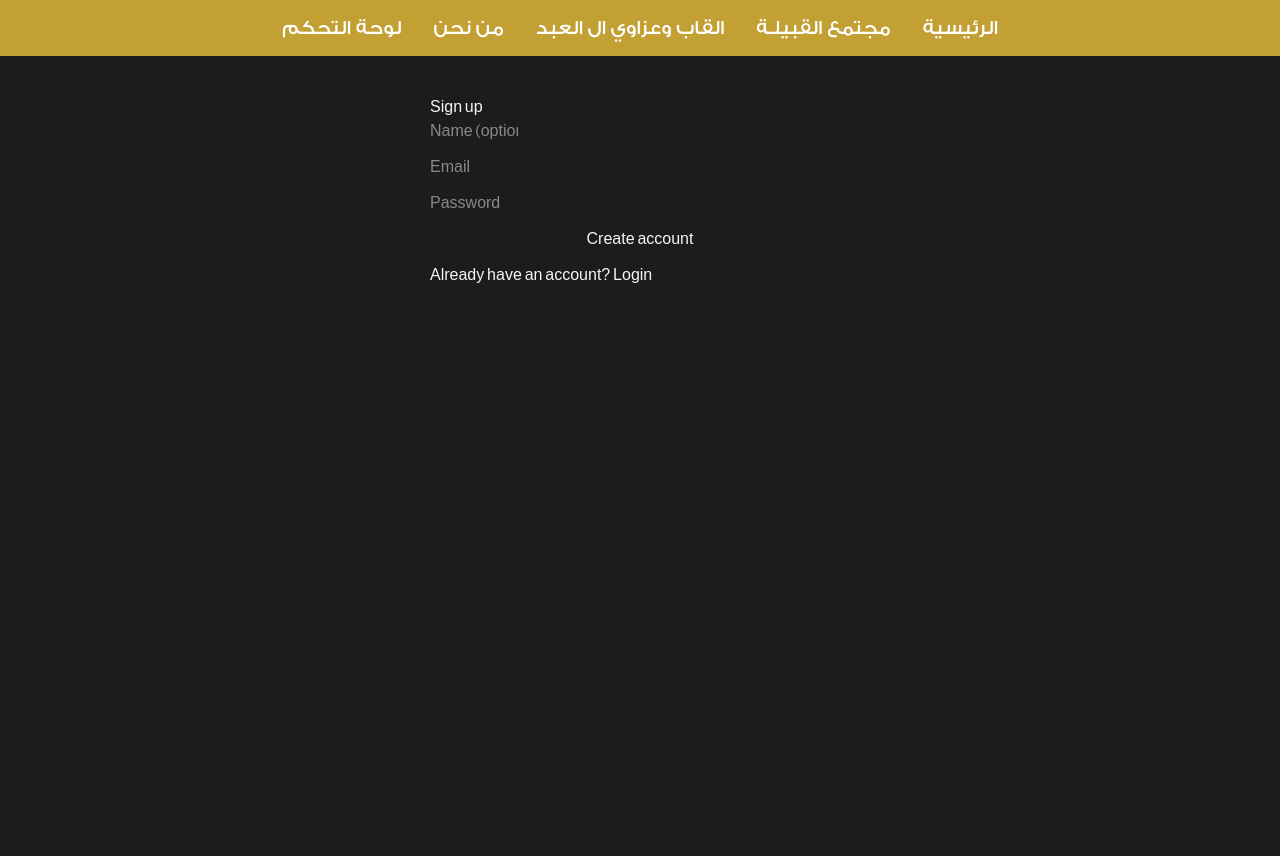
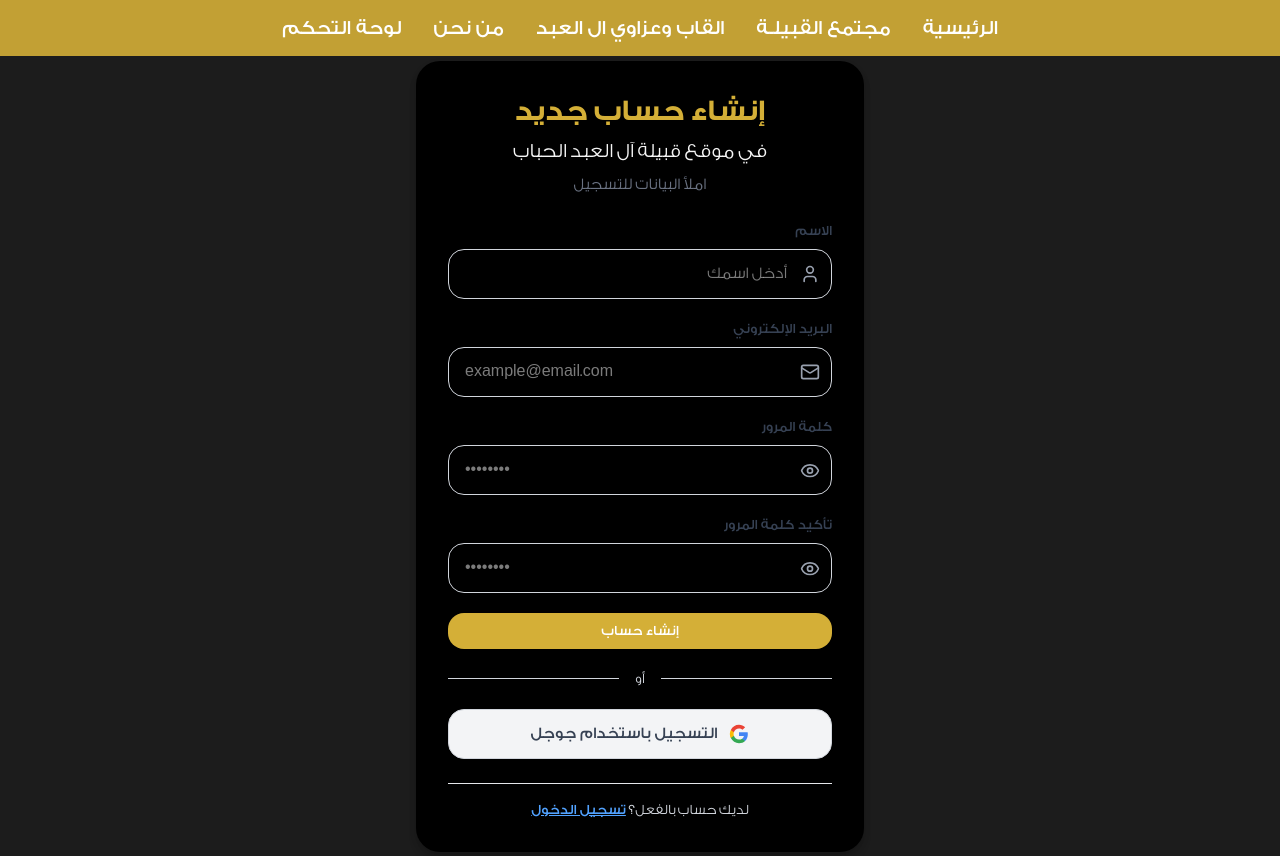
Before and after one commit to malikhussein/alabd-family, a Next.js app: page /signup in a window 1280 px wide. Before the commit the page ends 800 px from the top, so only its background shows below. Built offline with nearby package versions, Linux system fonts and the light colour scheme.

Commit message:
fix: enhance signup form with Arabic localization and password visibility toggle

```diff
--- a/app/signup/page.tsx
+++ b/app/signup/page.tsx
@@ -6,13 +6,17 @@
 import { signupSchema, type SignupInput } from '@/lib/validation/auth';
 import { signIn } from 'next-auth/react';
 import Link from 'next/link';
+import { Button } from '../../components/ui/button';
+import { Eye, EyeOff, Mail, User } from 'lucide-react';
 
 export default function SignupPage() {
   const [serverError, setServerError] = useState<string | null>(null);
+  const [showPassword, setShowPassword] = useState(false);
+  const [showConfirmPassword, setShowConfirmPassword] = useState(false);
 
   const form = useForm<SignupInput>({
     resolver: zodResolver(signupSchema),
-    defaultValues: { name: '', email: '', password: '' },
+    defaultValues: { name: '', email: '', password: '', confirmPassword: '' },
     mode: 'onSubmit',
   });
 
@@ -28,7 +32,7 @@
     const data = await res.json().catch(() => ({}));
 
     if (!res.ok) {
-      setServerError(data?.message ?? 'Signup failed');
+      setServerError(data?.message ?? 'فشل إنشاء الحساب');
       return;
     }
 
@@ -44,48 +48,218 @@
   const { errors, isSubmitting } = formState;
 
   return (
-    <div style={{ maxWidth: 420, margin: '40px auto' }}>
-      <h1>Sign up</h1>
+    <div
+      className="min-h-screen bg-card flex items-center justify-center"
+      dir="rtl"
+    >
+      <div className="w-full max-w-md">
+        {/* Card Container */}
+        <div className="rounded-2xl bg-black shadow-xl p-8 space-y-6">
+          {/* Header */}
+          <div className="text-center space-y-2">
+            <h1 className="text-3xl font-bold text-primary">إنشاء حساب جديد</h1>
+            <h4 className="text-xl">في موقع قبيلة آل العبد الحباب</h4>
+            <p className="text-gray-500">املأ البيانات للتسجيل</p>
+          </div>
 
-      <form
-        onSubmit={handleSubmit(onSubmit)}
-        style={{ display: 'grid', gap: 12 }}
-      >
-        <div>
-          <input placeholder="Name (optional)" {...register('name')} />
+          {/* Form */}
+          <form onSubmit={handleSubmit(onSubmit)} className="space-y-5">
+            {/* Name Input */}
+            <div className="space-y-2">
+              <label className="text-sm font-medium text-gray-700 block">
+                الاسم
+              </label>
+              <div className="relative">
+                <input
+                  type="text"
+                  placeholder="أدخل اسمك"
+                  {...register('name')}
+                  className="w-full px-4 py-3 pr-11 border border-gray-300 rounded-lg focus:ring-2 focus:ring-blue-500 focus:border-transparent transition-all outline-none"
+                  dir="rtl"
+                />
+                <div className="absolute right-3 top-1/2 -translate-y-1/2 text-gray-400">
+                  <User className="w-5 h-5" />
+                </div>
+              </div>
               {errors.name && (
-            <p style={{ color: 'crimson' }}>{errors.name.message}</p>
+                <p className="text-sm text-red-500 flex items-center justify-end gap-1">
+                  {errors.name.message}
+                </p>
               )}
             </div>
 
-        <div>
-          <input placeholder="Email" {...register('email')} />
+            {/* Email Input */}
+            <div className="space-y-2">
+              <label className="text-sm font-medium text-gray-700 block">
+                البريد الإلكتروني
+              </label>
+              <div className="relative">
+                <input
+                  type="email"
+                  placeholder="example@email.com"
+                  {...register('email')}
+                  className="w-full px-4 py-3 pr-11 border border-gray-300 rounded-lg focus:ring-2 focus:ring-blue-500 focus:border-transparent transition-all outline-none"
+                  dir="ltr"
+                />
+                <div className="absolute right-3 top-1/2 -translate-y-1/2 text-gray-400">
+                  <Mail className="w-5 h-5" />
+                </div>
+              </div>
               {errors.email && (
-            <p style={{ color: 'crimson' }}>{errors.email.message}</p>
+                <p className="text-sm text-red-500 flex items-center justify-end gap-1">
+                  {errors.email.message}
+                </p>
               )}
             </div>
 
-        <div>
+            {/* Password Input */}
+            <div className="space-y-2">
+              <label className="text-sm font-medium text-gray-700 block">
+                كلمة المرور
+              </label>
+              <div className="relative">
                 <input
-            type="password"
-            placeholder="Password"
+                  type={showPassword ? 'text' : 'password'}
+                  placeholder="••••••••"
                   {...register('password')}
+                  className="w-full px-4 py-3 border border-gray-300 rounded-lg focus:ring-2 focus:ring-blue-500 focus:border-transparent transition-all outline-none"
+                  dir="ltr"
                 />
+                <div className="absolute right-3 top-1/2 -translate-y-1/3 text-gray-400">
+                  <button
+                    type="button"
+                    onClick={() => setShowPassword(!showPassword)}
+                  >
+                    {showPassword ? (
+                      <EyeOff className="w-5 h-5" />
+                    ) : (
+                      <Eye className="w-5 h-5" />
+                    )}
+                  </button>
+                </div>
+              </div>
               {errors.password && (
-            <p style={{ color: 'crimson' }}>{errors.password.message}</p>
+                <p className="text-sm text-red-500 flex items-center justify-end gap-1">
+                  {errors.password.message}
+                </p>
               )}
             </div>
 
-        <button disabled={isSubmitting} type="submit">
-          {isSubmitting ? 'Creating...' : 'Create account'}
+            {/* Confirm Password Input */}
+            <div className="space-y-2">
+              <label className="text-sm font-medium text-gray-700 block">
+                تأكيد كلمة المرور
+              </label>
+              <div className="relative">
+                <input
+                  type={showConfirmPassword ? 'text' : 'password'}
+                  placeholder="••••••••"
+                  {...register('confirmPassword')}
+                  className="w-full px-4 py-3 border border-gray-300 rounded-lg focus:ring-2 focus:ring-blue-500 focus:border-transparent transition-all outline-none"
+                  dir="ltr"
+                />
+                <div className="absolute right-3 top-1/2 -translate-y-1/3 text-gray-400">
+                  <button
+                    type="button"
+                    onClick={() => setShowConfirmPassword(!showConfirmPassword)}
+                  >
+                    {showConfirmPassword ? (
+                      <EyeOff className="w-5 h-5" />
+                    ) : (
+                      <Eye className="w-5 h-5" />
+                    )}
                   </button>
+                </div>
+              </div>
+              {errors.confirmPassword && (
+                <p className="text-sm text-red-500 flex items-center justify-end gap-1">
+                  {errors.confirmPassword.message}
+                </p>
+              )}
+            </div>
 
-        {serverError && <p style={{ color: 'crimson' }}>{serverError}</p>}
+            {/* Server Error */}
+            {serverError && (
+              <div className="bg-red-50 border border-red-200 rounded-lg p-3 flex items-center gap-2 text-red-700">
+                <svg
+                  className="w-5 h-5 shrink-0"
+                  fill="currentColor"
+                  viewBox="0 0 20 20"
+                >
+                  <path
+                    fillRule="evenodd"
+                    d="M10 18a8 8 0 100-16 8 8 0 000 16zM8.707 7.293a1 1 0 00-1.414 1.414L8.586 10l-1.293 1.293a1 1 0 101.414 1.414L10 11.414l1.293 1.293a1 1 0 001.414-1.414L11.414 10l1.293-1.293a1 1 0 00-1.414-1.414L10 8.586 8.707 7.293z"
+                    clipRule="evenodd"
+                  />
+                </svg>
+                <span className="text-sm">{serverError}</span>
+              </div>
+            )}
+
+            {/* Submit Button */}
+            <Button
+              disabled={isSubmitting}
+              type="submit"
+              className="w-full bg-primary text-white font-medium py-3 rounded-lg transition-all duration-200 shadow-lg hover:shadow-xl disabled:opacity-50 disabled:cursor-not-allowed"
+            >
+              {isSubmitting ? (
+                <span className="flex items-center justify-center gap-2">
+                  جاري إنشاء الحساب...
+                </span>
+              ) : (
+                'إنشاء حساب'
+              )}
+            </Button>
+
+            {/* Divider */}
+            <div className="relative flex items-center">
+              <div className="grow border-t border-gray-300"></div>
+              <span className="shrink mx-4 text-gray-300 text-sm">أو</span>
+              <div className="grow border-t border-gray-300"></div>
+            </div>
+
+            {/* Google Sign In */}
+            <button
+              type="button"
+              onClick={() => signIn('google', { callbackUrl: '/' })}
+              className="w-full flex items-center justify-center gap-3 px-4 py-3 border border-gray-300 rounded-lg bg-gray-100 hover:bg-gray-50 transition-all duration-200 font-medium text-gray-700"
+            >
+              <svg className="w-5 h-5" viewBox="0 0 24 24">
+                <path
+                  fill="#4285F4"
+                  d="M22.56 12.25c0-.78-.07-1.53-.2-2.25H12v4.26h5.92c-.26 1.37-1.04 2.53-2.21 3.31v2.77h3.57c2.08-1.92 3.28-4.74 3.28-8.09z"
+                />
+                <path
+                  fill="#34A853"
+                  d="M12 23c2.97 0 5.46-.98 7.28-2.66l-3.57-2.77c-.98.66-2.23 1.06-3.71 1.06-2.86 0-5.29-1.93-6.16-4.53H2.18v2.84C3.99 20.53 7.7 23 12 23z"
+                />
+                <path
+                  fill="#FBBC05"
+                  d="M5.84 14.09c-.22-.66-.35-1.36-.35-2.09s.13-1.43.35-2.09V7.07H2.18C1.43 8.55 1 10.22 1 12s.43 3.45 1.18 4.93l2.85-2.22.81-.62z"
+                />
+                <path
+                  fill="#EA4335"
+                  d="M12 5.38c1.62 0 3.06.56 4.21 1.64l3.15-3.15C17.45 2.09 14.97 1 12 1 7.7 1 3.99 3.47 2.18 7.07l3.66 2.84c.87-2.6 3.3-4.53 6.16-4.53z"
+                />
+              </svg>
+              التسجيل باستخدام جوجل
+            </button>
           </form>
 
-      <p style={{ marginTop: 12 }}>
-        Already have an account? <Link href="/login">Login</Link>
+          {/* Login Link */}
+          <div className="text-center pt-4 border-t border-gray-200">
+            <p className="text-gray-300 text-sm">
+              لديك حساب بالفعل؟{' '}
+              <Link
+                href="/login"
+                className="text-blue-400 hover:text-blue-700 font-medium underline"
+              >
+                تسجيل الدخول
+              </Link>
             </p>
+          </div>
+        </div>
+      </div>
     </div>
   );
 }
```
Lines whose indentation alone changed are shown as unchanged.
